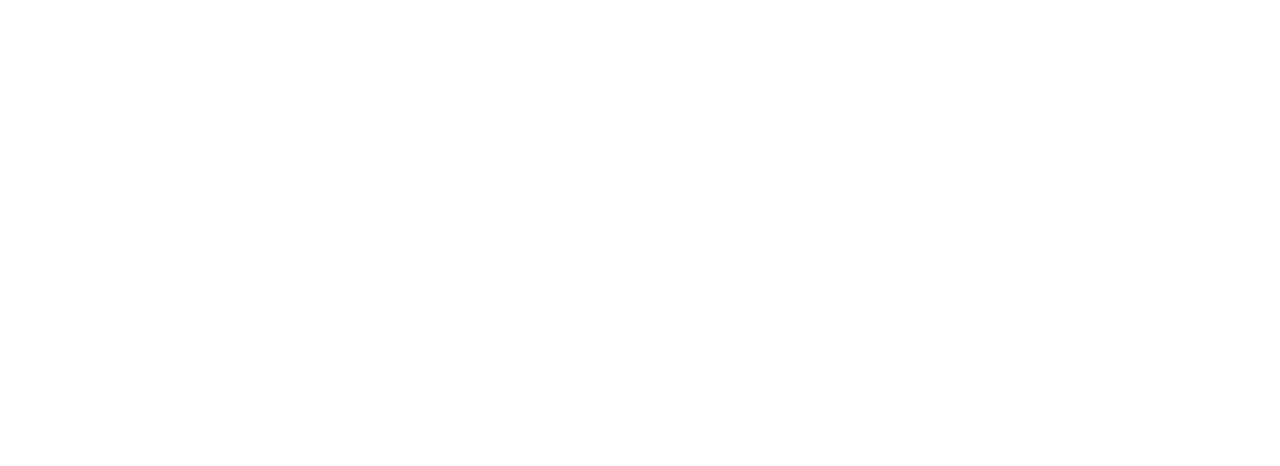
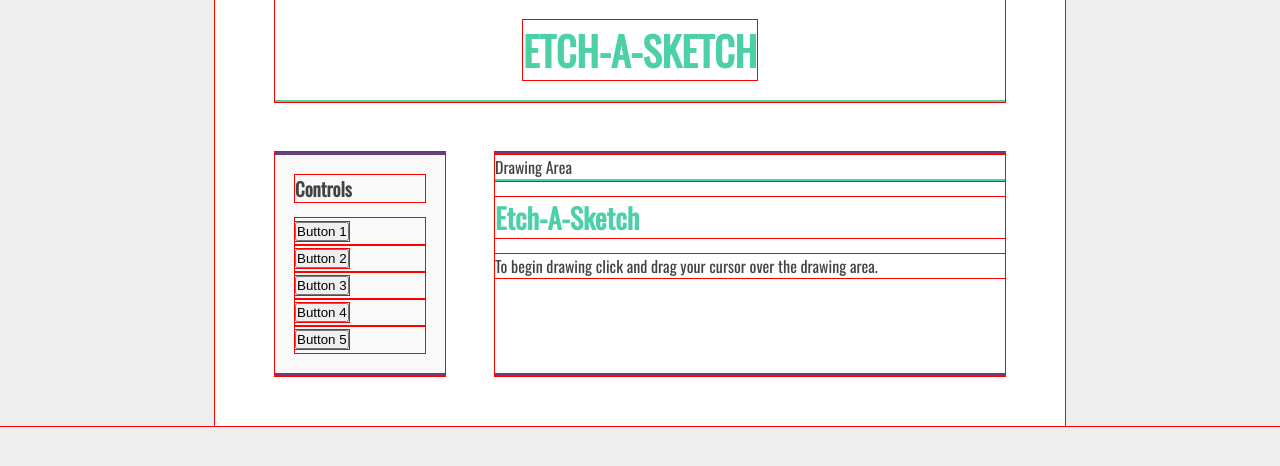
Before and after one commit to brad-huey/etch-a-sketch, a plain HTML site: page index.html in a window 1280 px wide. Drawn offline with nearby package versions, Linux system fonts and the light colour scheme.

Commit message:
Create html and css layout
Baisc layout for css and html set-up. No drawing area completed, no js started.

```diff
--- a/index.html
+++ b/index.html
@@ -10,5 +10,52 @@
 </head>
 <body>
 
+    <div class="container">
+        <header>
+            <h1>Etch-A-Sketch</h1>
+        </header>
+    <!--
+        <header>
+            <nav>
+              <ul>
+                <li class="logo"><a href="#"><i class="fa fa-file-code-o" aria-hidden="true"></i>
+
+    </a></li>
+                <li><a href="#">About</a></li>
+                <li><a href="#">Contact</a></li>
+              </ul>
+            </nav>
+            <button>Login</button>
+        </header>
+    -->
+        <aside class="control-menu">
+            <h3>Controls</h3>
+            <ul>
+                <li><button>Button 1</button></li>
+                <li><button>Button 2</button></li>
+                <li><button>Button 3</button></li>
+                <li><button>Button 4</button></li>
+                <li><button>Button 5</button></li>
+              </ul>
+        </aside>
+
+        <section class="drawing-area">
+            <div>Drawing Area</div>
+
+            <h2>Etch-A-Sketch</h2>
+
+            <p>To begin drawing click and drag your cursor over the drawing area.</p>
+      </section>
+
+    <!--
+            <footer>
+            <h3>CSS Grid Layout Example</h3>
+            <p>Hope you enjoyed learning about CSS Grid Layouts!</p>
+        </footer>
+    -->
+    </div>
+
+
+
 </body>
 </html>
--- a/style.css
+++ b/style.css
@@ -0,0 +1,87 @@
+@import url('https://fonts.googleapis.com/css2?family=Oswald&display=swap');
+
+* {
+    margin: 0;
+    padding: 0;
+    box-sizing: border-box;
+}
+
+a {
+    color: inherit;
+    text-decoration: none;
+}
+
+body {
+    background-color: #eee;
+    color: #434344;
+    font-family: "Oswald", sans-serif;
+    font-weight: 400;
+}
+
+.container{
+    max-width: 850px;
+    margin: 0 auto;
+    padding: 0 60px;
+    display: grid;
+    grid-template-columns: 1fr 3fr;
+    grid-template-areas:
+        "header header"
+        "sidebar main"
+        "footer footer";
+    grid-gap: 50px;
+        background-color: #fff;
+}
+
+header {
+    grid-area: header;
+    color: #4cd0a8;
+    text-transform: uppercase;
+    font-size: 1.25rem;
+    border-bottom: 2px solid #4cd0a8;
+    padding: 20px 0;
+    display: grid;
+    justify-content: center;
+}
+
+.drawing-area {
+    border-top: 3px solid #693f7e;
+    border-bottom: 3px solid #693f7e;
+}
+
+.drawing-area div {
+    border-bottom: 2px solid #4cd0a8;
+}
+
+.drawing-area h2 {
+    font-size: 28px;
+    margin: 1rem 0;
+    color: #4cd0a8;
+}
+
+.drawing-area p {
+    font-size: 1rem;
+    margin-bottom: .75rem;
+}
+
+.control-menu {
+    padding: 20px;
+    border-top: 3px solid #693f7e;
+    border-bottom: 3px solid #693f7e;
+    background-color: #f9f9f9;
+}
+
+.control-menu ul {
+  list-style-type: none;
+  margin-top: 1rem;
+  font-size: .75rem;
+}
+
+.control-menu ul > li {
+    padding: .25rem 0;
+}
+
+
+/* LAYOUT TEST OUTLINE */
+* {
+    outline: 1px solid red !important;
+}
```
